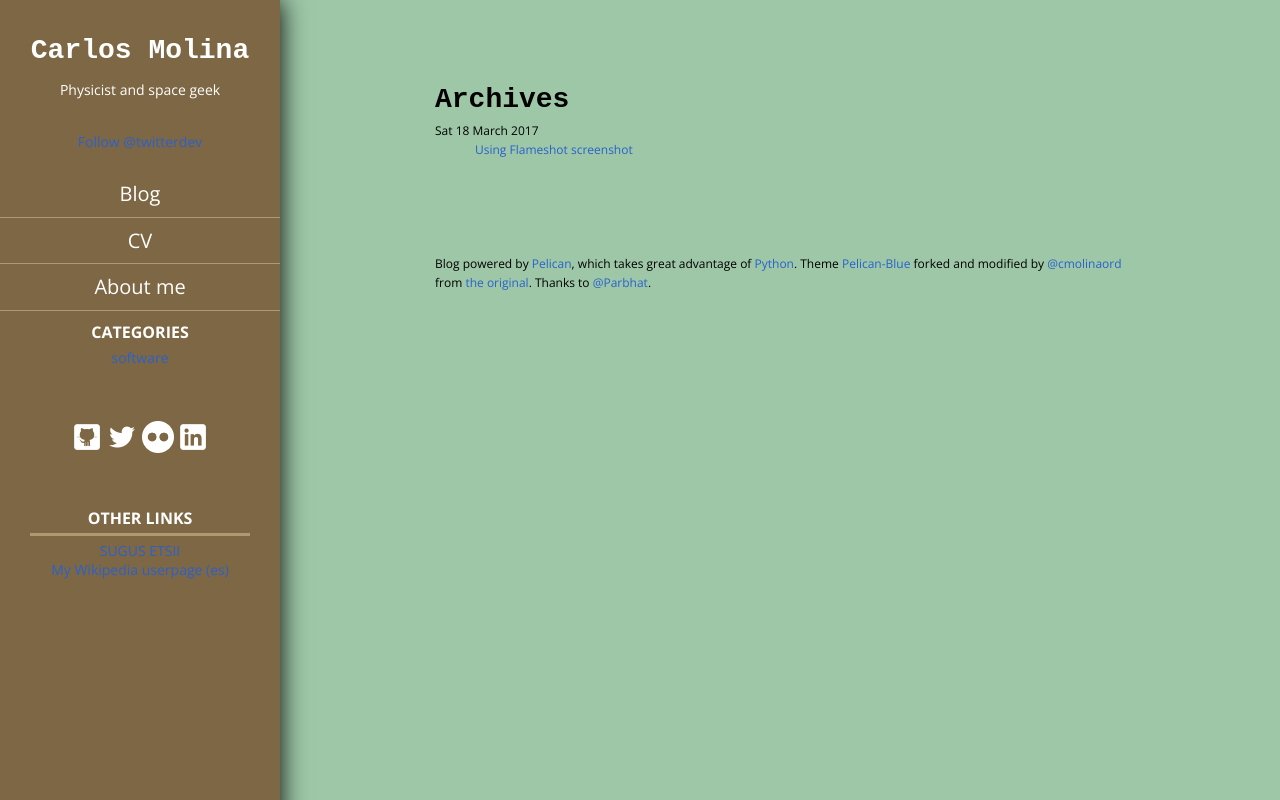
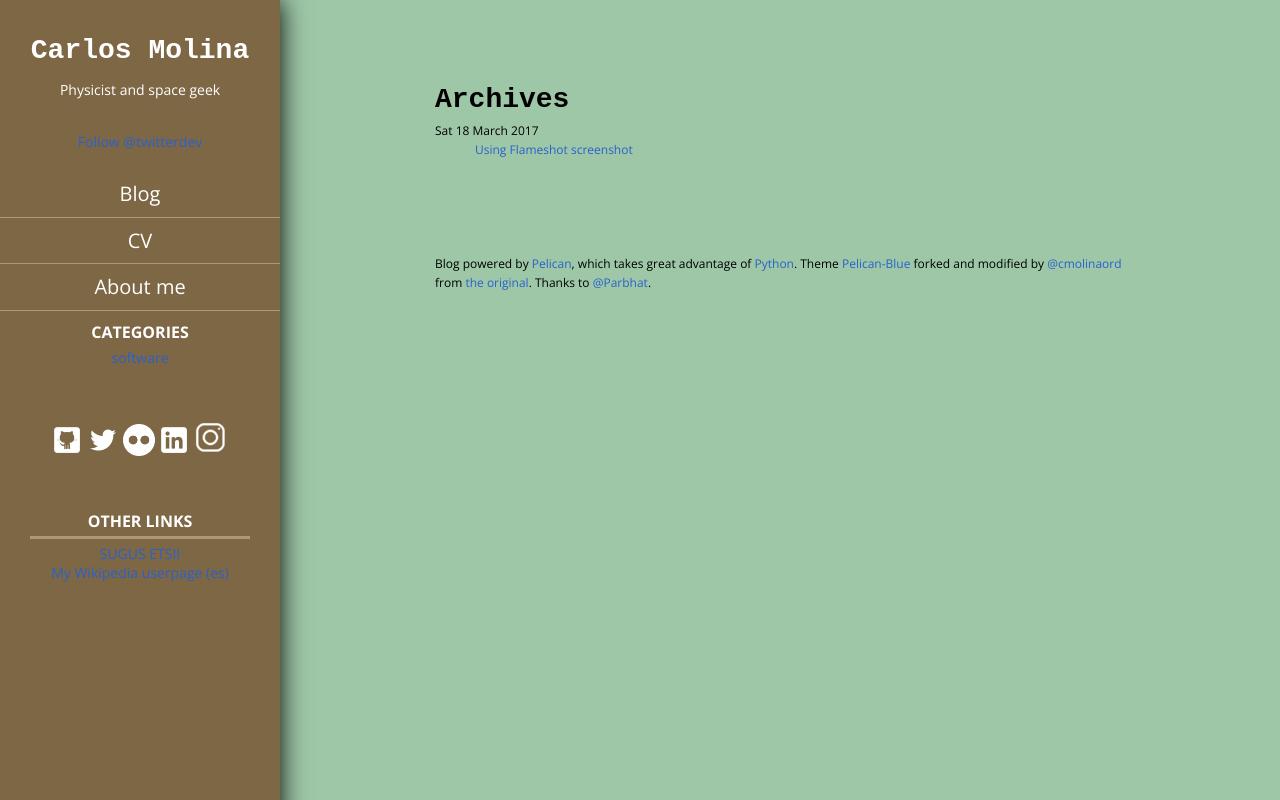
Before and after one commit to cmolinaord/cmolinaord.github.io, a plain HTML site: page archives.html in a window 1280 px wide. Drawn offline with nearby package versions, Linux system fonts and the light colour scheme.

Commit message:
Adding instagram link to contandolafisica profile

```diff
--- a/archives.html
+++ b/archives.html
@@ -93,6 +93,8 @@
                         src="https://cmolinaord.github.io/theme/images/icons/flickr.png"></a>
                 <a href="https://www.linkedin.com/in/cmolinaord" target="_blank"><img
                         src="https://cmolinaord.github.io/theme/images/icons/linkedin.png"></a>
+                <a href="https://www.instagram.com/contandolafisica/" target="_blank"><img
+                        src="https://cmolinaord.github.io/theme/images/icons/instagram.png"></a>
     </p>
 
         <h2 class="blog_roll_link"><br/>Other links</h2>
```
Also changed, not shown: author/carlos-molina.html (+2 -0 lines), authors.html (+2 -0 lines), categories.html (+2 -0 lines), category/software.html (+2 -0 lines), index.html (+2 -0 lines), pages/about-me.html (+2 -0 lines), pages/cv.html (+2 -0 lines), tag/open-source.html (+2 -0 lines), tag/software.html (+2 -0 lines), tags.html (+2 -0 lines), using-flameshot-screenshot.html (+2 -0 lines), theme/images/icons/instagram.png (added).
